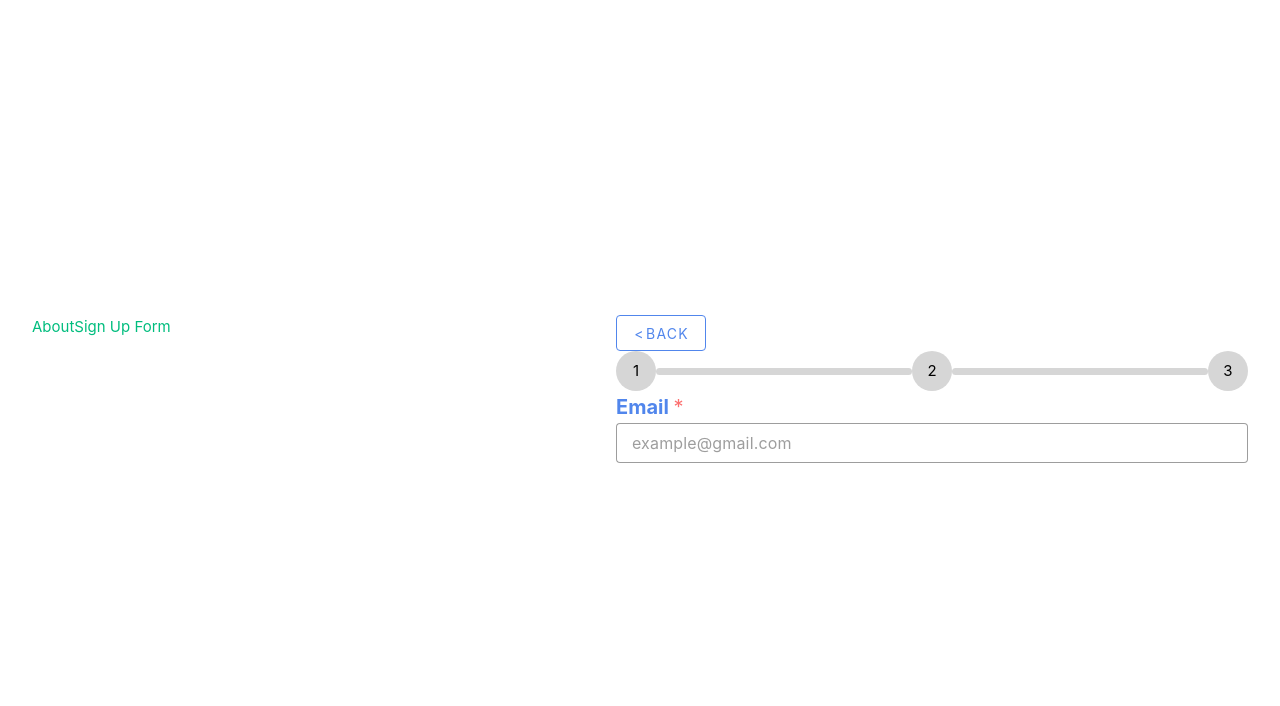
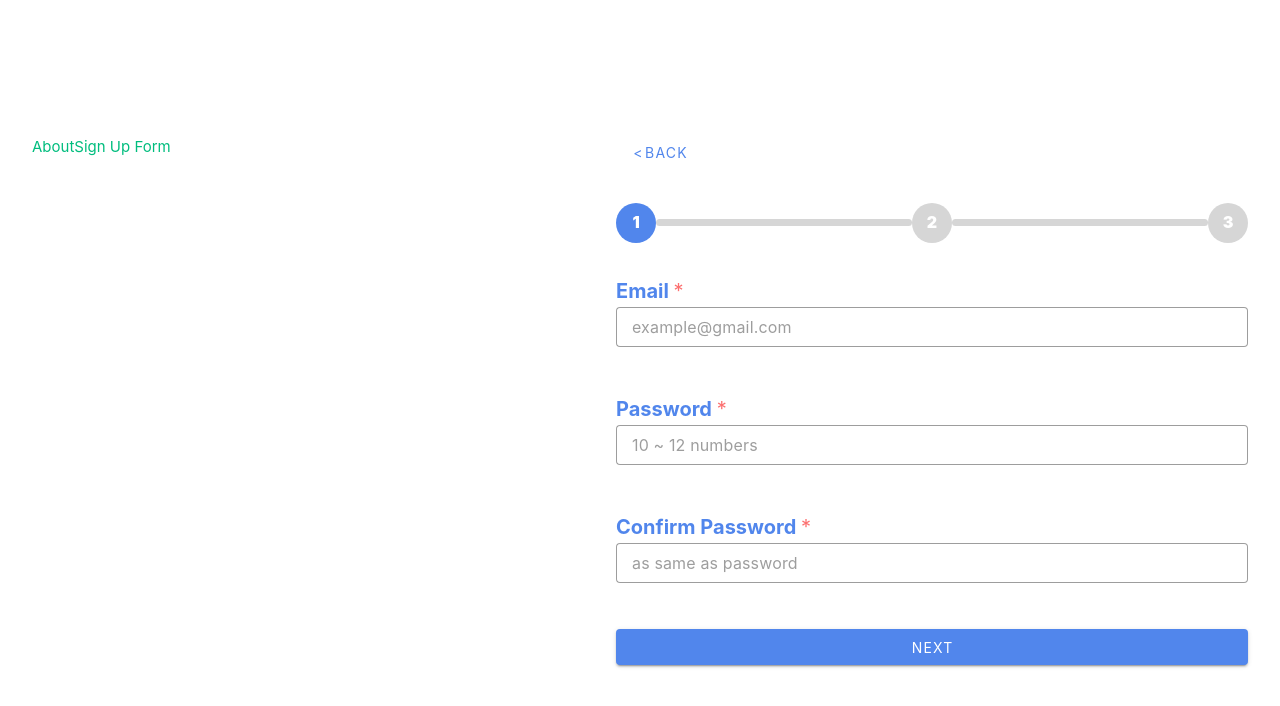
Before and after one commit to 12cassie34/join-wtm-right-now, a Vue app: page /signUpForm in a window 1280 px wide. Shown: the top 706 px of the page. Built offline with nearby package versions, Linux system fonts and the light colour scheme.

Commit message:
feat: add the draft of step 1

```diff
--- a/src/views/SingUpFormView.vue
+++ b/src/views/SingUpFormView.vue
@@ -1,36 +1,74 @@
 <script setup lang="ts">
 import { ref } from "vue";
 
+const currentStep = ref(1);
+const moveNextStep = () => currentStep.value++;
+
 const email = ref("");
+const password = ref("");
+const confirmPassword = ref("");
+
+const inputs = [
+  {
+    label: "Email",
+    isRequired: true,
+    isHiddenText: false,
+    inputValue: email,
+    placeholder: "example@gmail.com",
+  },
+  {
+    label: "Password",
+    isRequired: true,
+    isHiddenText: true,
+    isShowPassword: false,
+    inputValue: password,
+    placeholder: "10 ~ 12 numbers",
+  },
+  {
+    label: "Confirm Password",
+    isRequired: true,
+    isHiddenText: true,
+    isShowPassword: false,
+    inputValue: confirmPassword,
+    placeholder: "as same as password",
+  },
+];
 </script>
 
 <template>
   <main>
-    <v-btn variant="outlined" color="primary">
+    <v-btn variant="text" color="primary">
       <span>&#x3c;</span>
       Back
     </v-btn>
     <div class="step-indicator">
-      <div class="step">1</div>
+      <div class="step" :class="currentStep === 1 && 'active'">1</div>
       <div class="link"></div>
       <div class="step">2</div>
       <div class="link"></div>
       <div class="step">3</div>
     </div>
     <form>
-      <div class="step-1">
-        <div>
-          <label>Email <span class="required-star">*</span></label>
+      <div v-if="currentStep === 1" class="step-1">
+        <div v-for="(input, index) in inputs" :key="index">
+          <label
+            >{{ input.label }}
+            <span v-if="input.isRequired" class="required-star">*</span></label
+          >
           <v-text-field
-            v-model="email"
+            v-model="input.inputValue.value"
             color="primary"
             variant="outlined"
-            class="rounded-sm"
             density="compact"
-            placeholder="example@gmail.com"
+            :placeholder="input.placeholder"
           ></v-text-field>
+          <div>
+            <v-icon>mdi-eye</v-icon>
+            <v-icon large color="primary"> mdi-domain </v-icon>
+          </div>
         </div>
       </div>
+      <v-btn @click="moveNextStep" block color="primary"> Next </v-btn>
     </form>
   </main>
 </template>
@@ -40,6 +78,7 @@ const email = ref("");
   display: flex;
   justify-content: space-between;
   align-items: center;
+  margin: 2rem auto;
 }
 
 .step {
@@ -50,6 +89,9 @@ const email = ref("");
   height: 2.5rem;
   border-radius: 50%;
   background-color: #d6d6d6;
+  font-weight: 900;
+  font-size: 1rem;
+  color: white;
 }
 
 .step.active {
@@ -64,11 +106,11 @@ const email = ref("");
 }
 
 label {
-    color: #5186ec;
-    font-weight: 700;
-    font-size: 1.25rem;
+  color: #5186ec;
+  font-weight: 700;
+  font-size: 1.25rem;
 }
 .required-star {
-    color: #FC7070;
+  color: #fc7070;
 }
 </style>
```
